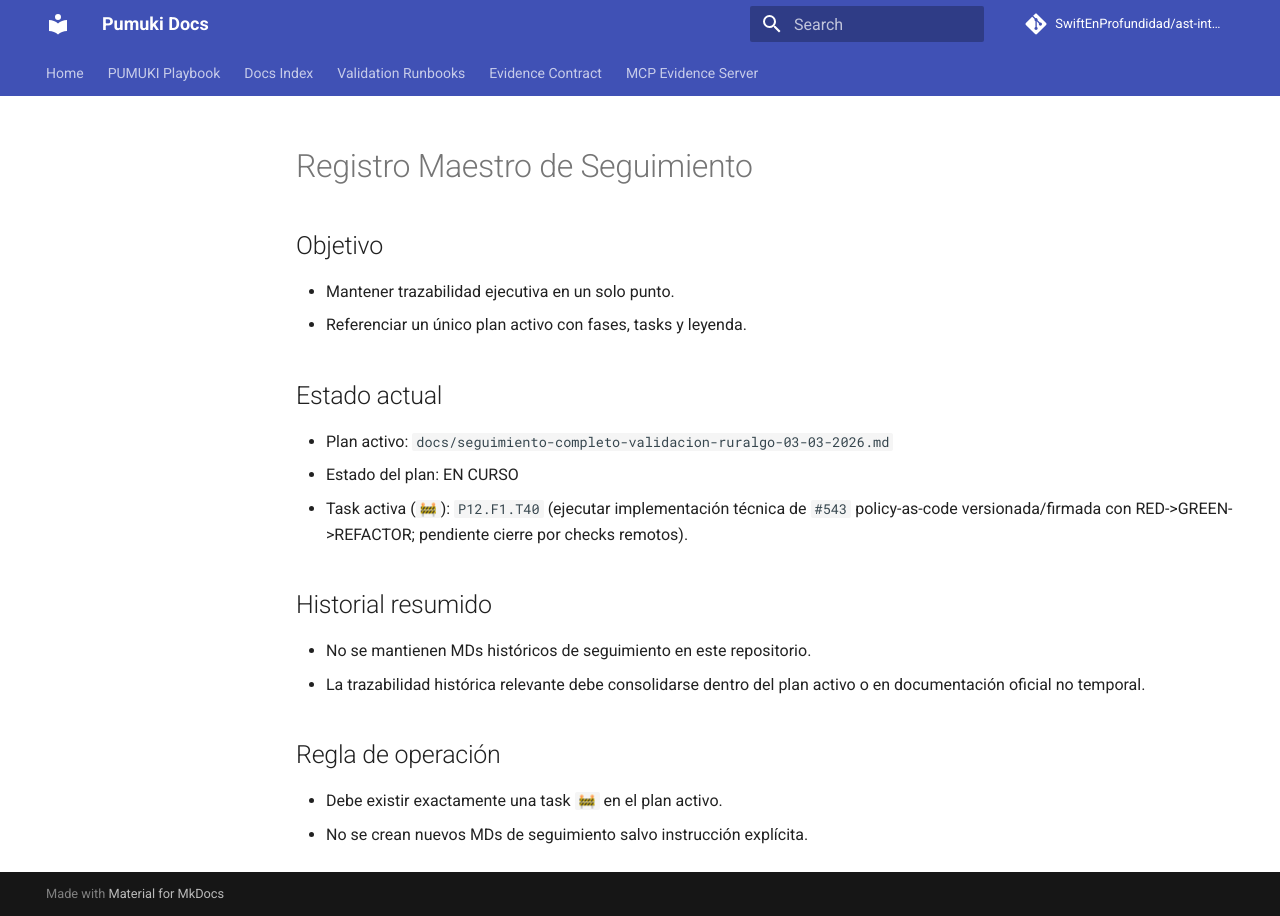
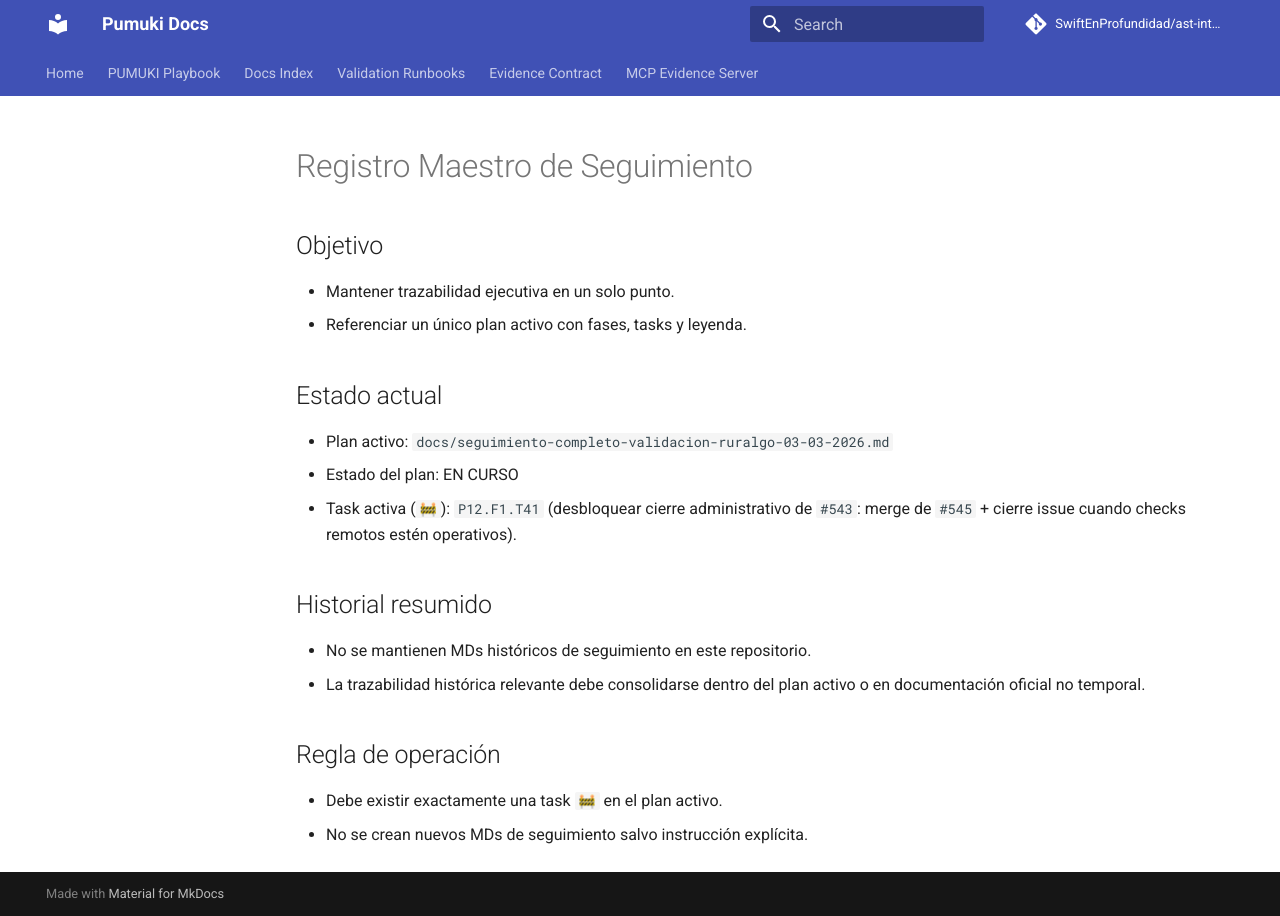
Before and after one commit to SwiftEnProfundidad/ast-intelligence-hooks, an MkDocs documentation site: the page built from docs/registro-maestro-de-seguimiento.md, in a window 1280 px wide. Built offline with MkDocs 1.6.1 and Material for MkDocs 9.7.7, drawn with Linux system fonts in a browser that asks for light colours; comment, search, counter and statistics services are not loaded.

Commit message:
docs(tracking): rotate active task to T41 after policy implementation blocker

```diff
--- a/docs/registro-maestro-de-seguimiento.md
+++ b/docs/registro-maestro-de-seguimiento.md
@@ -7,7 +7,7 @@
 ## Estado actual
 - Plan activo: `docs/seguimiento-completo-validacion-ruralgo-03-03-2026.md`
 - Estado del plan: EN CURSO
-- Task activa (`🚧`): `P12.F1.T40` (ejecutar implementación técnica de `#543` policy-as-code versionada/firmada con RED->GREEN->REFACTOR; pendiente cierre por checks remotos).
+- Task activa (`🚧`): `P12.F1.T41` (desbloquear cierre administrativo de `#543`: merge de `#545` + cierre issue cuando checks remotos estén operativos).
 
 ## Historial resumido
 - No se mantienen MDs históricos de seguimiento en este repositorio.
```
Also changed, not shown: docs/seguimiento-completo-validacion-ruralgo-03-03-2026.md (+2 -2 lines).
